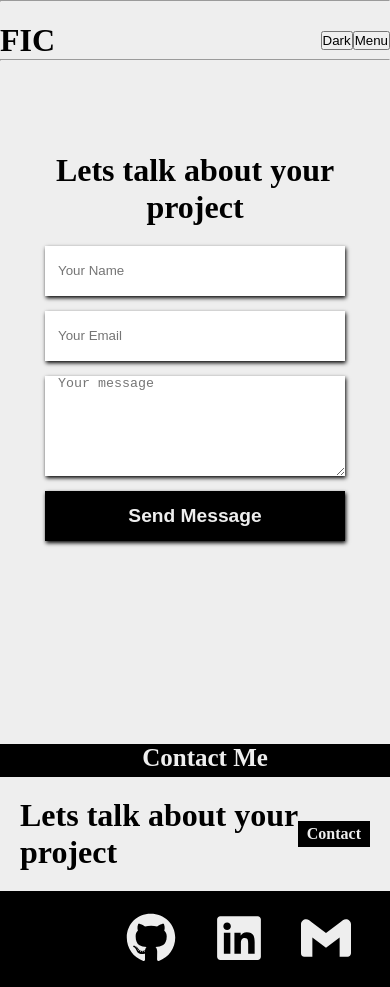
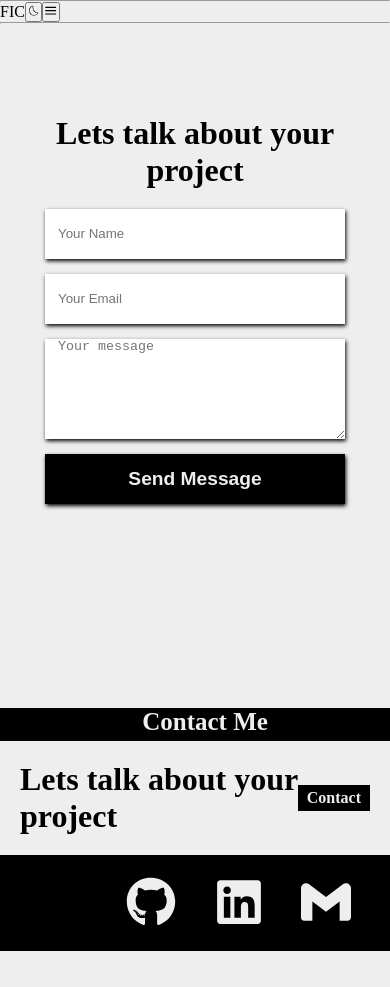
Before and after one commit to sirGentlejack/portfolio, a React (Create React App) app: page /contact in a window 390 px wide. After the commit the page ends 951 px from the top, so only its background shows below. Built offline with nearby package versions, Linux system fonts and the light colour scheme; some icons are missing.

Commit message:
responsive navbar

```diff
--- a/package.json
+++ b/package.json
@@ -8,7 +8,7 @@
     "@testing-library/user-event": "^13.5.0",
     "react": "^18.2.0",
     "react-dom": "^18.2.0",
-    "react-icons": "^4.11.0",
+    "react-icons": "^4.12.0",
     "react-router-dom": "^6.21.0",
     "react-scripts": "^5.0.1",
     "web-vitals": "^2.1.4"
--- a/src/App.css
+++ b/src/App.css
@@ -35,35 +35,61 @@ body.light-mode {
 body.dark-mode {
   background: var(--dark);
 }
-/* navbar section*/
+/* navbar section*/ */
 .navbar{
-  margin-top: 20px;
   display: flex;
   justify-content: space-between;
-  align-items: center;
 }
-.menu{
-  display: none;
-  justify-content: space-around;
-  padding-bottom: 10px;
-  color: var(--text-color);
-}
+
 .menu > li{
   list-style: none;
   border: 2px solid transparent;
   padding: 3px;
   border-width: 3px 1.5px 0px 1.5px;
+
 }
 .menu > li:hover{
   border: 2px solid var(--link-color);
   padding: 3px;
   border-width: 3px 1.5px 0px 1.5px;
 }
-.contacts{
+ .contacts{
   border: 1px solid var(--link-color);
   background-color: var(--link-color);
   color: var(--bg-color);
   padding: 3px 8px;
+}
+.menu-btn{
+  visibility: visible;
+  opacity: 1;
+}
+nav {
+  position: fixed;
+  top: 0;
+  left: 0;
+  height: 60%;
+  width: 40%;
+  display: flex;
+  flex-direction: column;
+  align-items: center;
+  justify-content: center;
+  gap: 1.5rem;
+  background-color: var(--bg-color);
+  transition: 1s;
+  transform: translateY(-100vh);
+  border: 5px double var(--link-color);
+  border-top: 0px;
+  border-left: 0px;
+  border-radius: 30px 0;
+  z-index: 1;
+}
+.responsive_nav {
+  transform: none;
+}
+.menu_close {
+  position: absolute;
+  top: 2rem;
+  right: 2rem;
 }
 /* hero section */
 .hero{
--- a/src/components/Home.js
+++ b/src/components/Home.js
@@ -20,6 +20,9 @@ export default function Home() {
       <h3 className="sub-topic">Services</h3>
         <div>
           <h2>Design Website</h2>
+        </div>
+        <div>
+          <h2>Web application</h2>
         </div>
       </div>
       <div>
--- a/src/components/Navbar.js
+++ b/src/components/Navbar.js
@@ -1,21 +1,34 @@
-import React from "react";
+import React, { useRef } from "react";
 import { Link } from "react-router-dom";
+import { CiDark } from "react-icons/ci";
+import { CiLight } from "react-icons/ci";
+import { FiMenu } from "react-icons/fi";
+import { TiCancel } from "react-icons/ti";
 
-export default function Navbar({darkMode, toggleDarkMode}) {
+export default function Navbar({ darkMode, toggleDarkMode }) {
+  const navRef = useRef();
+
+  function showNavbar() {
+    navRef.current.classList.toggle("responsive_nav");
+  }
 
   return (
-    <div >
+    <div>
       <hr />
-      <div className={`navbar ${darkMode ? "dark-mode" : "light-mode" }`}>
-      <h1>FIC</h1>
+      <div className={`navbar ${darkMode ? "dark-mode" : "light-mode"}`}>
+
+          <a href="#">FIC</a>
+          <nav ref={navRef}>
             <ul className="menu">
               <li>
-            <Link to="/" ><b>Home</b></Link>
+                <Link to="/">
+                  <b>Home</b>
+                </Link>
               </li>
               <li>
-
-            <Link to="/aboutMe" > <b>About Me</b></Link>
-
+                <Link to="/aboutMe">
+                  <b>About Me</b>
+                </Link>
               </li>
               <li>
                 <Link to="/projects">
@@ -23,14 +36,24 @@ export default function Navbar({darkMode, toggleDarkMode}) {
                 </Link>
               </li>
               <li>
-        <Link to="/contact"  className="contacts"> <b>Contact Me</b></Link>
+                <Link to="/contact" className="contacts">
+                  <b>Contact Me</b>
+                </Link>
               </li>
+            </ul>
 
-      </ul>
-      <div>
-        <button onClick={toggleDarkMode}>{darkMode ? "Light" : "Dark"}</button>
-        <button>Menu</button>
-        </div>
+            <button className="menu-btn menu-close">
+              <TiCancel onClick={showNavbar} />
+            </button>
+          </nav>
+
+          <button onClick={toggleDarkMode}>
+            {darkMode ? <CiLight /> : <CiDark />}
+          </button>
+          <button className="menu-btn">
+            <FiMenu onClick={showNavbar} />
+          </button>
+
       </div>
       <hr />
     </div>
```
Also changed, not shown: 2 other files (tests, documents, lock files or other folders). Lines whose indentation alone changed are shown as unchanged.
